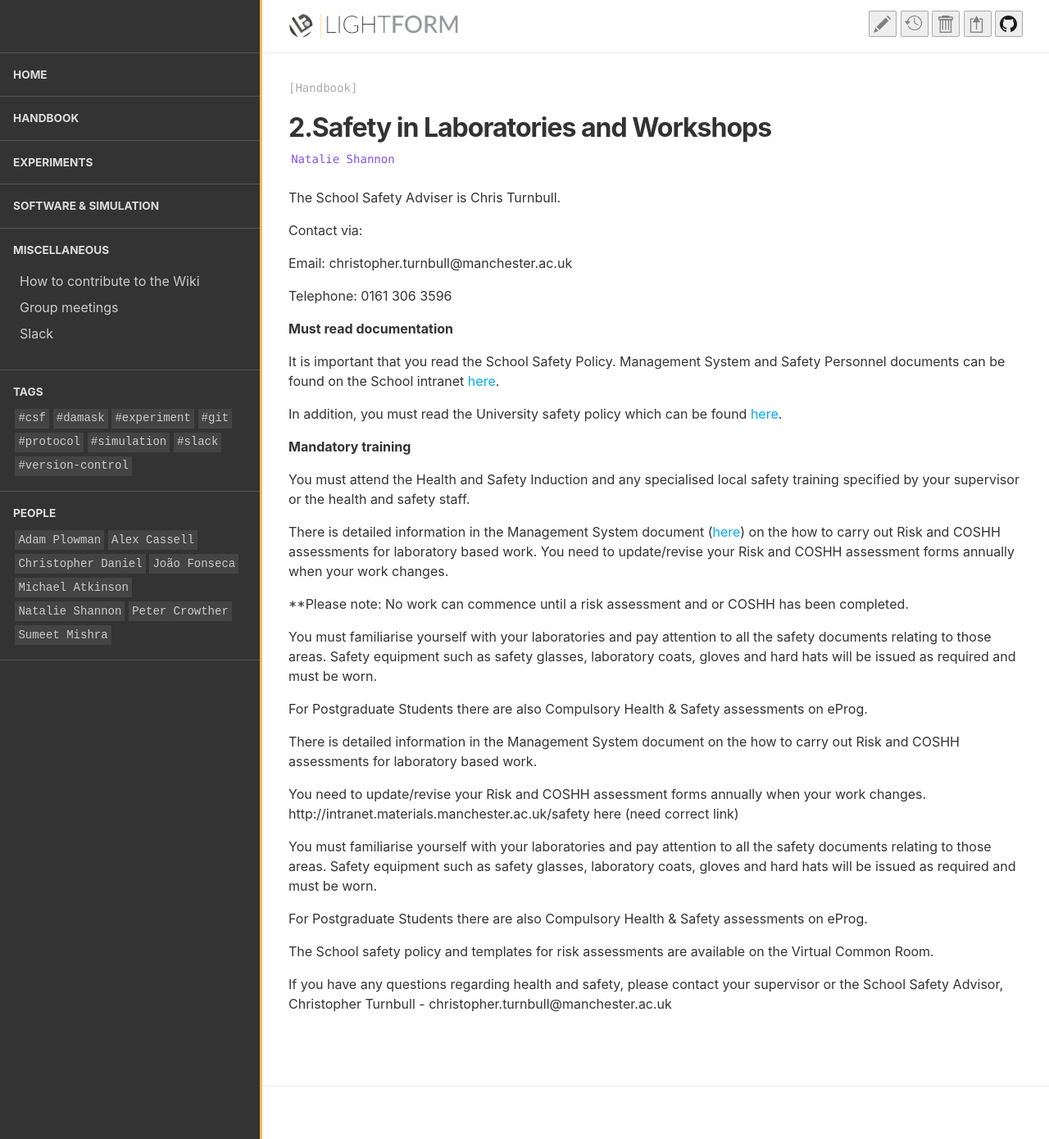
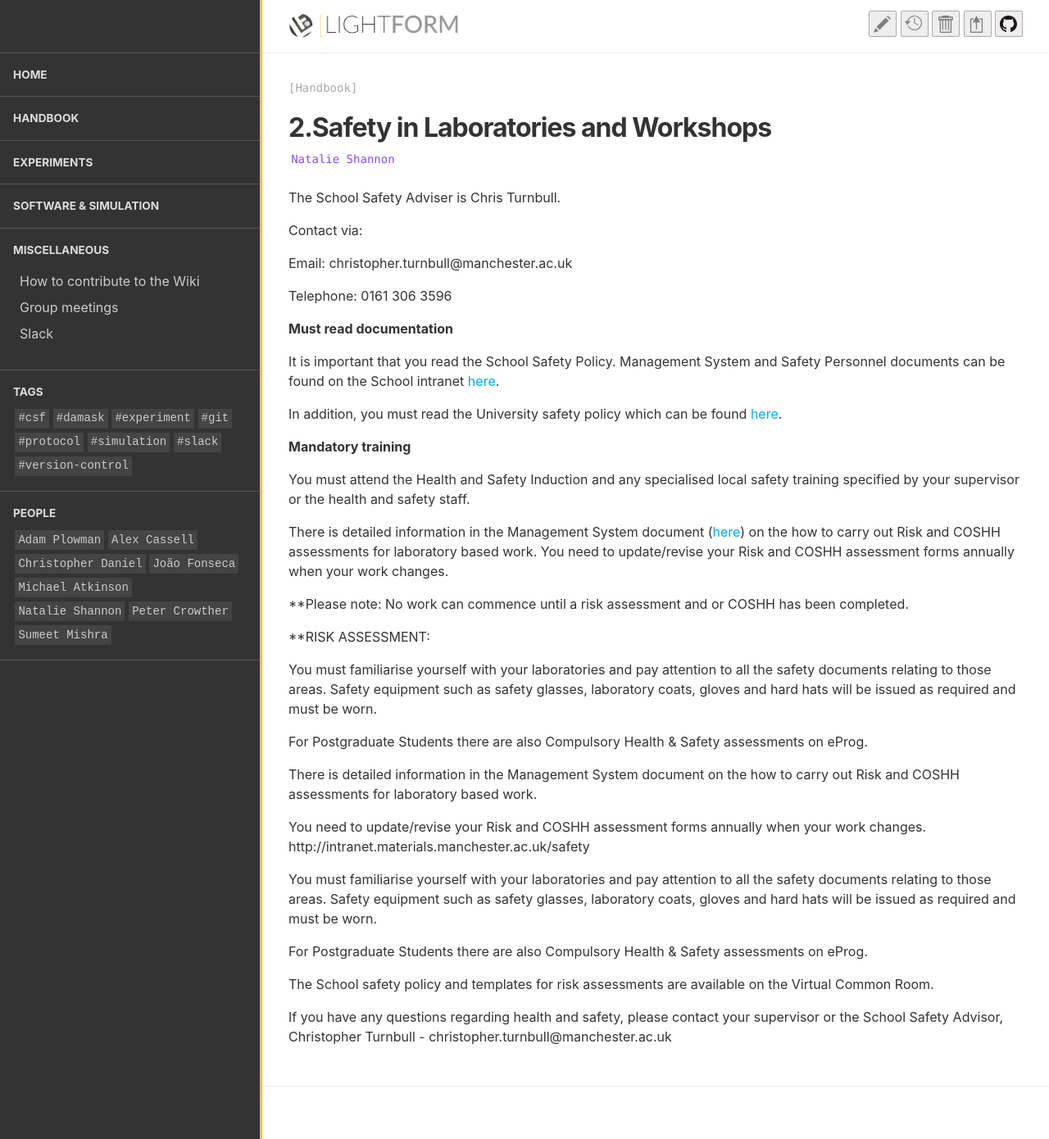
Before and after one commit to LightForm-group/wiki, a Jekyll site: the page built from collections/_handbook/Safety.md, in a window 1280 px wide and 1390 px high. Shown: the whole window at 82% size. Built offline with Jekyll 4.4.1, drawn with Linux system fonts in a browser that asks for light colours.

Commit message:
Update Safety.md

```diff
--- a/collections/_handbook/Safety.md
+++ b/collections/_handbook/Safety.md
@@ -25,13 +25,15 @@ There is detailed information in the Management System document ([here](https://
 
 **Please note: No work can commence until a risk assessment and or COSHH has been completed.
 
+**RISK ASSESSMENT:
+
 You must familiarise yourself with your laboratories and pay attention to all the safety documents relating to those areas. Safety equipment such as safety glasses, laboratory coats, gloves and hard hats will be issued as required and must be worn.
 
 For Postgraduate Students there are also Compulsory Health & Safety assessments on eProg.
 
 There is detailed information in the Management System document on the how to carry out Risk and COSHH assessments for laboratory based work.
 
-You need to update/revise your Risk and COSHH assessment forms annually when your work changes. http://intranet.materials.manchester.ac.uk/safety here (need correct link)
+You need to update/revise your Risk and COSHH assessment forms annually when your work changes. http://intranet.materials.manchester.ac.uk/safety
 
 You must familiarise yourself with your laboratories and pay attention to all the safety documents relating to those areas. Safety equipment such as safety glasses, laboratory coats, gloves and hard hats will be issued as required and must be worn.
 
```
